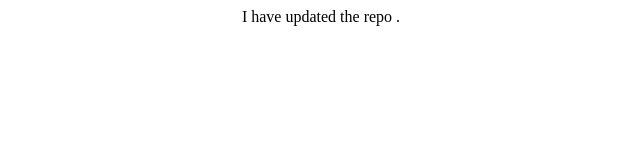
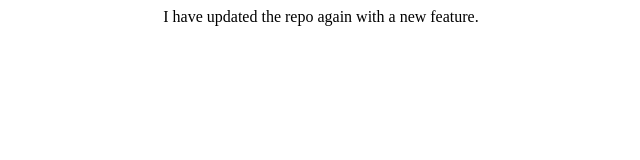
Before and after one commit to abhishekSketchish/learning-git, a plain HTML site: page index.html in a window 1280 px wide. Shown: the whole page, without its empty margins (327-967 px from the left). Drawn offline with Linux system fonts and the light colour scheme.

Commit message:
code merged

```diff
--- a/index.html
+++ b/index.html
@@ -21,7 +21,8 @@
 
     <body>
     <div class="center">
-        I have updated the repo .
+        I have updated the repo again with a new
+        feature.
     </div>
 </body>
 
```
